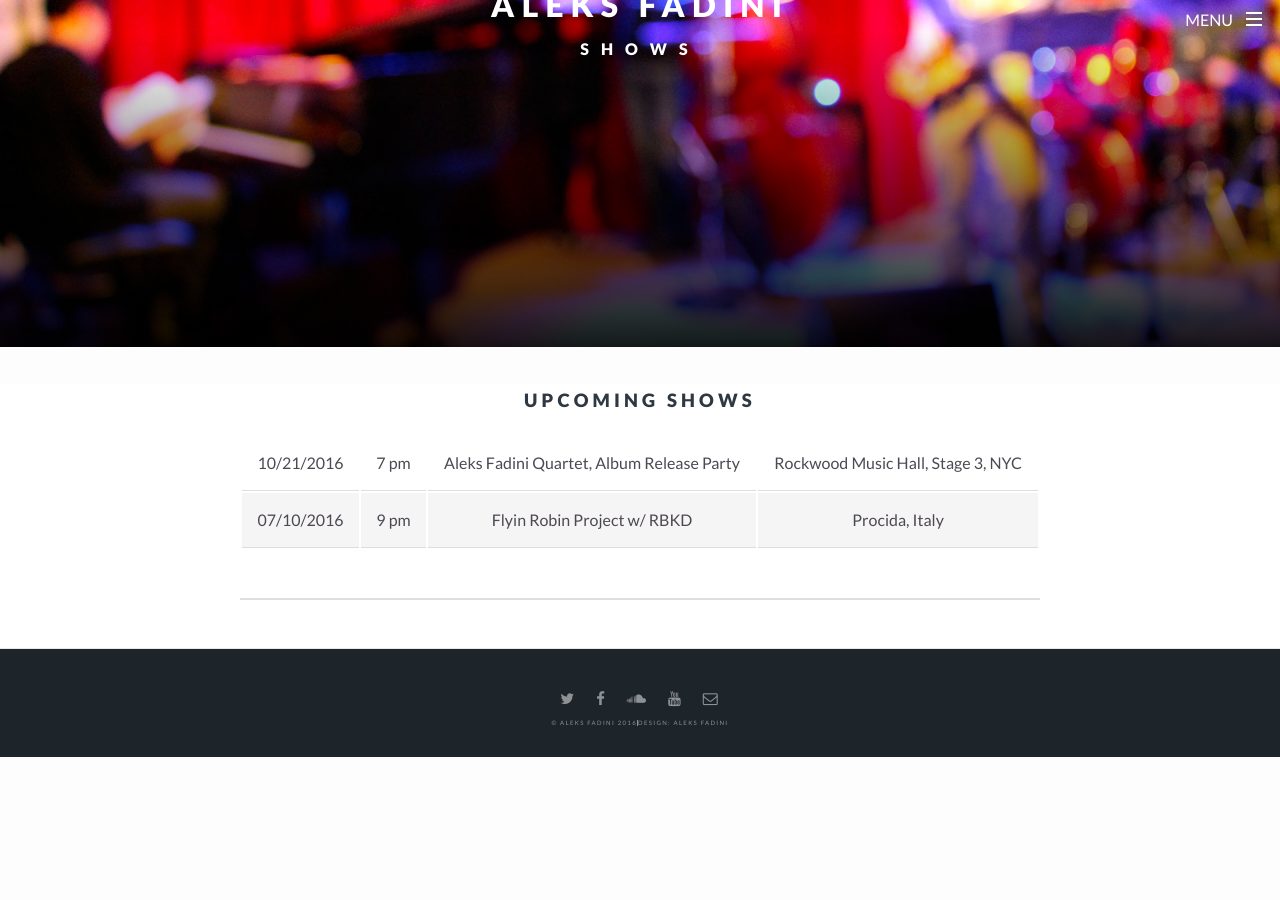
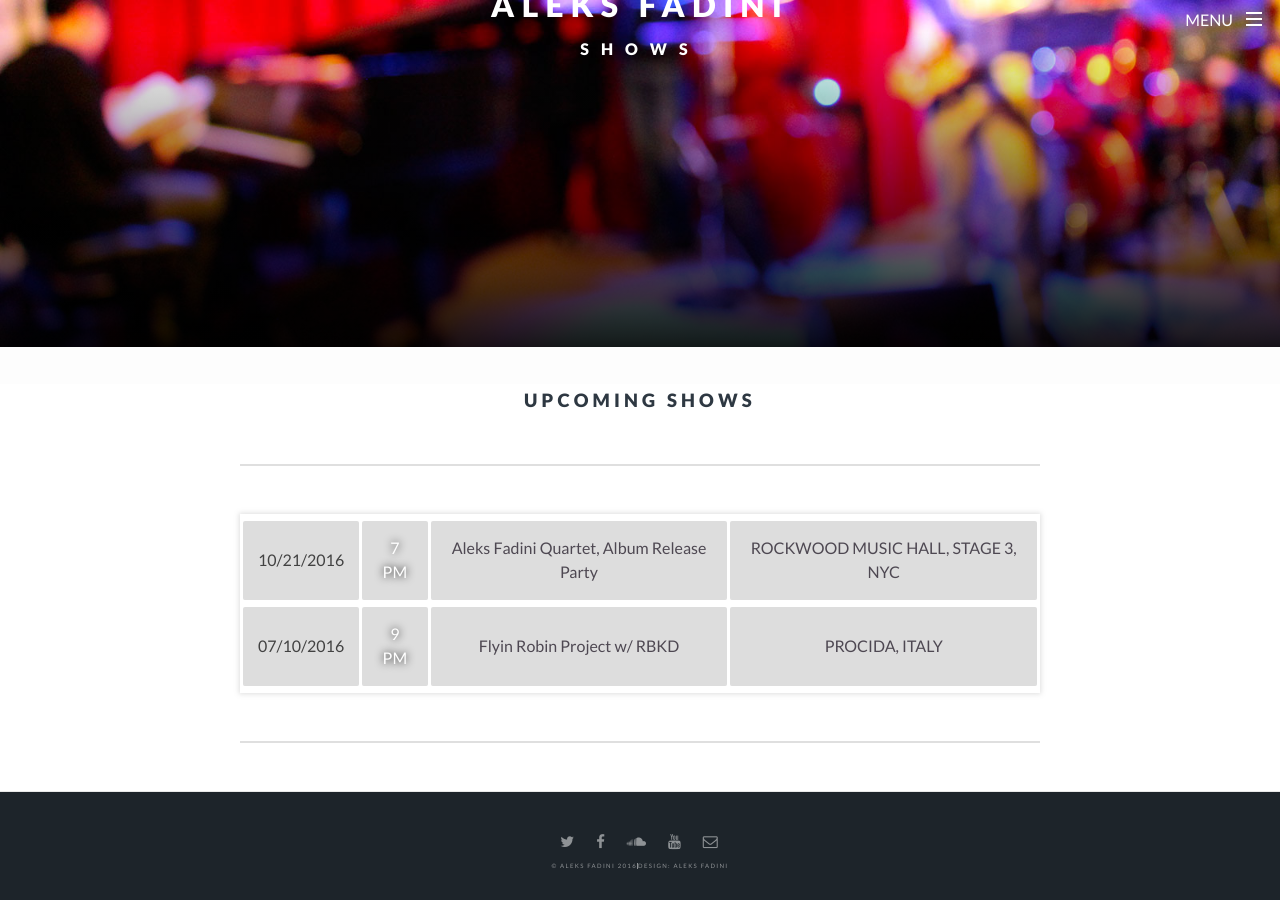
Before and after one commit to danvisintainer/aleksfadini, a Jekyll site: the page built from shows.html, in a window 1280 px wide and 900 px high, scrolled down 283 px. Built offline with Jekyll 4.4.1, drawn with Linux system fonts in a browser that asks for light colours; before the commit the page ends 1040 px from its top, so only the background shows below that.

Commit message:
gigs restyle

```diff
--- a/_sass/_layout.scss
+++ b/_sass/_layout.scss
@@ -1579,3 +1579,62 @@
         text-decoration: none;
     }
 }
+
+
+.upcomingshows {
+       font-size:0.7em;
+        table {
+            border-spacing: 3px;
+            -webkit-border-horizontal-spacing: 3px;
+            -webkit-border-vertical-spacing: 7px;
+            width: 100%;
+            box-shadow: 0px 0px 5px 1px rgba(128, 128, 128, 0.25);
+            text-transform: uppercase;
+        }
+        tr {
+        }
+        td:nth-child(2), td:nth-child(1) {
+            color: $grey-color-dark;
+        }
+        td:nth-child(2) {
+            color: rgb(255, 255, 255);
+            text-shadow: 0px 0px 8px #040404;
+        }
+        td:nth-child(3) {
+            text-transform: none;
+        }
+        td:nth-child(4) {
+        /*font-size: 0.6em; */
+        }
+        th, td {
+            border-bottom: 1px solid #ddd;
+            background-color: #ddd;
+            border-radius: 2px;
+        }
+        th {
+            height: 0px;
+            padding: 0px;
+        }
+        td {
+            padding: 5px;
+        }
+        @include media-query($on-palm) {
+            font-size:1em;
+            table {
+                width: 100%;
+            }
+        /*    td:nth-child(4) {
+                font-size: 0.9em;
+            } */
+            th, td {
+                border-bottom: 1px solid #ddd;
+            }
+            th {
+                height: 0px;
+                padding: 0px;
+            }
+            td {
+                padding: 15px;
+            }
+        }
+}
--- a/shows.html
+++ b/shows.html
@@ -5,12 +5,12 @@
 permalink: /shows
 ---
 
-<div class="inner wrapper discography">
+<div class="inner wrapper upcomingshows">
 
   <h3> Upcoming Shows </h3>
-
+<hr/>
   <table>
-    <tbody>
+    <tbody class=".gigstable">
 
       {% for gig in site.data.gigs %}
       <tr>
```
Also changed, not shown: assets/js/gig.js (added, +28 -0 lines), 2 other files.
